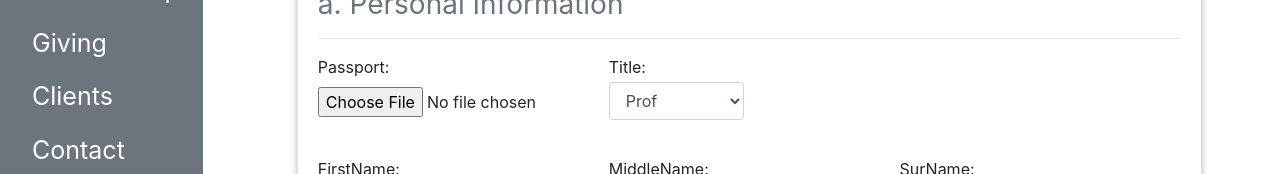
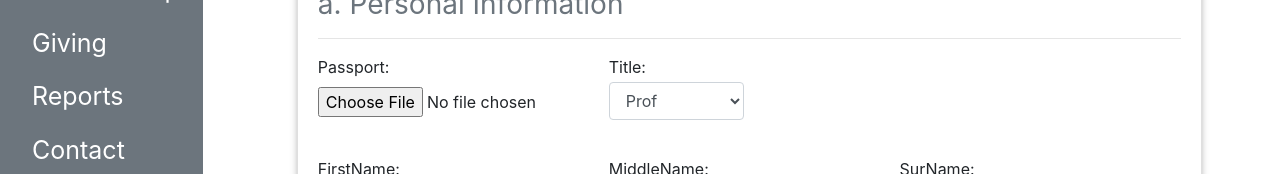
Before and after one commit to MAGONDUJ/church-crm, a React (Vite) app: page / in a window 1280 px wide. Shown: the part 155-329 px from the top of the page. Built offline with nearby package versions, Linux system fonts and the light colour scheme; no server answers.

Commit message:
added reports

```diff
--- a/src/components/SideNav.jsx
+++ b/src/components/SideNav.jsx
@@ -31,7 +31,7 @@ class SideNav extends Component {
             </NavLink>
             <a href="/">Membership</a>
             <a href="/giving">Giving</a>
-            <a href="#">Clients</a>
+            <a href="#">Reports</a>
             <a href="#">Contact</a>
           </div>
         </div>
@@ -42,7 +42,7 @@ class SideNav extends Component {
           <div className="sidenav" style={{ width: "0" }}>
             <a href="/">Membership</a>
             <a href="/giving">Giving</a>
-            <a href="#">Clients</a>
+            <a href="#">Reports</a>
             <a href="#">Contact</a>
           </div>
           <NavLink to="#" className="menubtn" onClick={this.openNav}>
```
